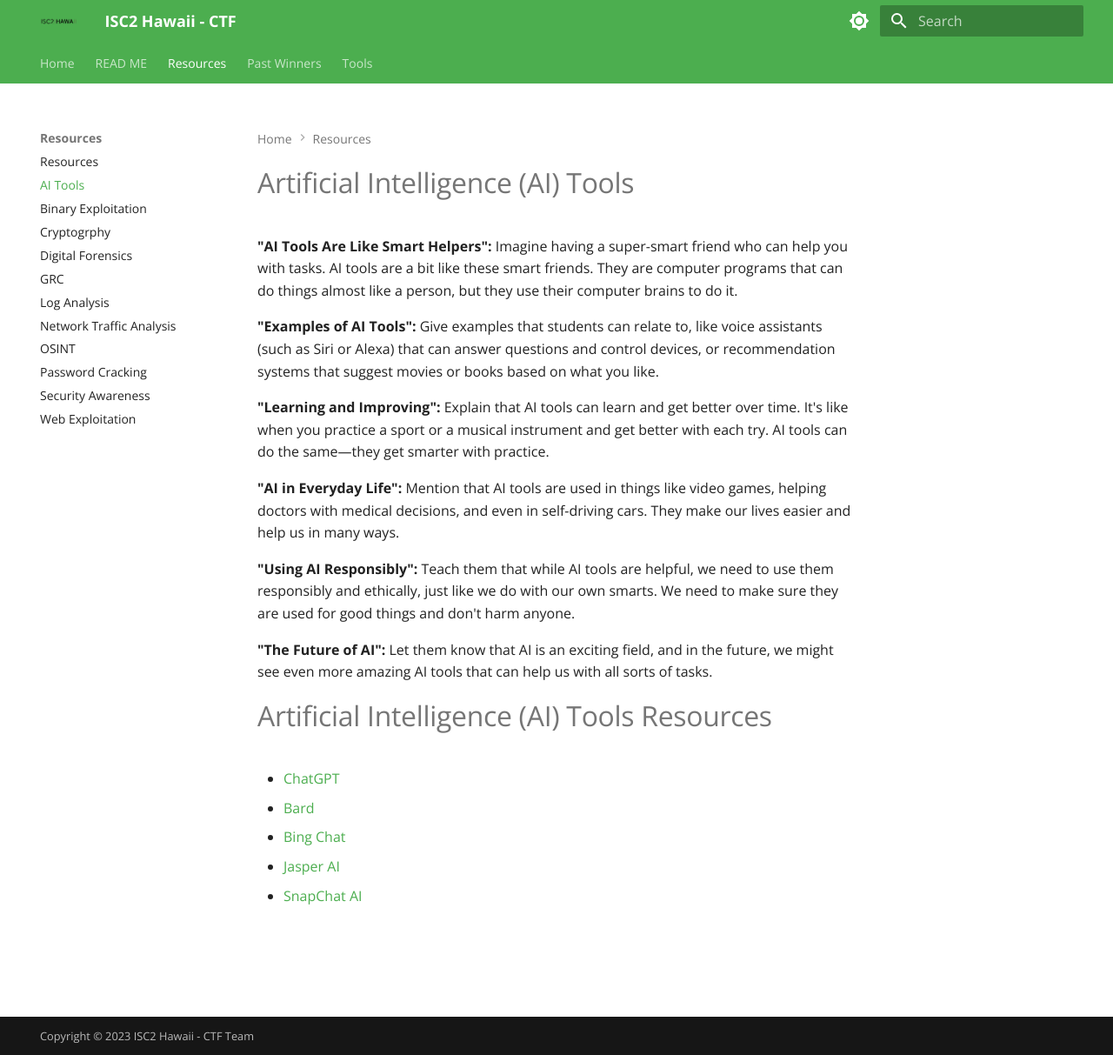
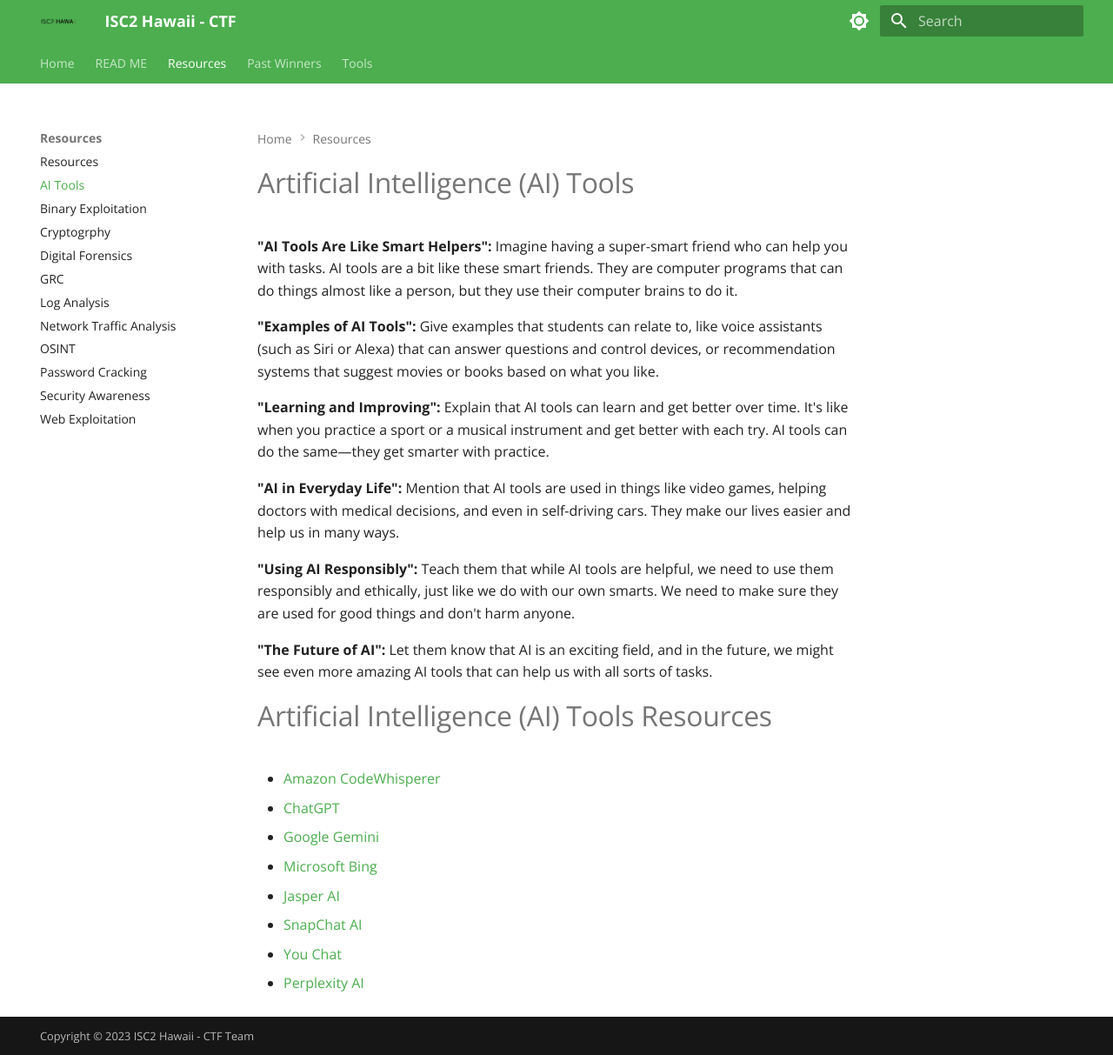
Before and after one commit to isc2hawaiichapter/ctf, an MkDocs documentation site: the page built from docs/subaitools.md, in a window 1280 px wide and 1213 px high. Shown: the whole window at 87% size. Built offline with MkDocs 1.6.1 and Material for MkDocs 9.7.7, drawn with Linux system fonts in a browser that asks for light colours.

Commit message:
Updated changes

```diff
--- a/docs/subaitools.md
+++ b/docs/subaitools.md
@@ -13,8 +13,11 @@
 **"The Future of AI":** Let them know that AI is an exciting field, and in the future, we might see even more amazing AI tools that can help us with all sorts of tasks.
 
 # Artificial Intelligence (AI) Tools Resources
+- [Amazon CodeWhisperer](https://aws.amazon.com/codewhisperer/){:target="_blank"}
 - [ChatGPT](https://chat.openai.com/){:target="_blank"}
-- [Bard](https://bard.google.com/chat){:target="_blank"}
-- [Bing Chat](https://www.microsoft.com/en-us/edge/features/bing-chat?form=MT00D8){:target="_blank"}
+- [Google Gemini](https://bard.google.com/chat){:target="_blank"}
+- [Microsoft Bing](https://www.microsoft.com/en-us/edge/features/bing-chat?form=MT00D8){:target="_blank"}
 - [Jasper AI](https://www.jasper.ai/){:target="_blank"}
 - [SnapChat AI](https://help.snapchat.com/hc/en-us/articles/13266788358932-What-is-My-AI-on-Snapchat-and-how-do-I-use-it-){:target="_blank"}
+- [You Chat](https://you.com/search){:target="_blank"}
+- [Perplexity AI](https://www.perplexity.ai/){:target="_blank"}
```
Also changed, not shown: docs/subosint.md (+3 -1 lines).
